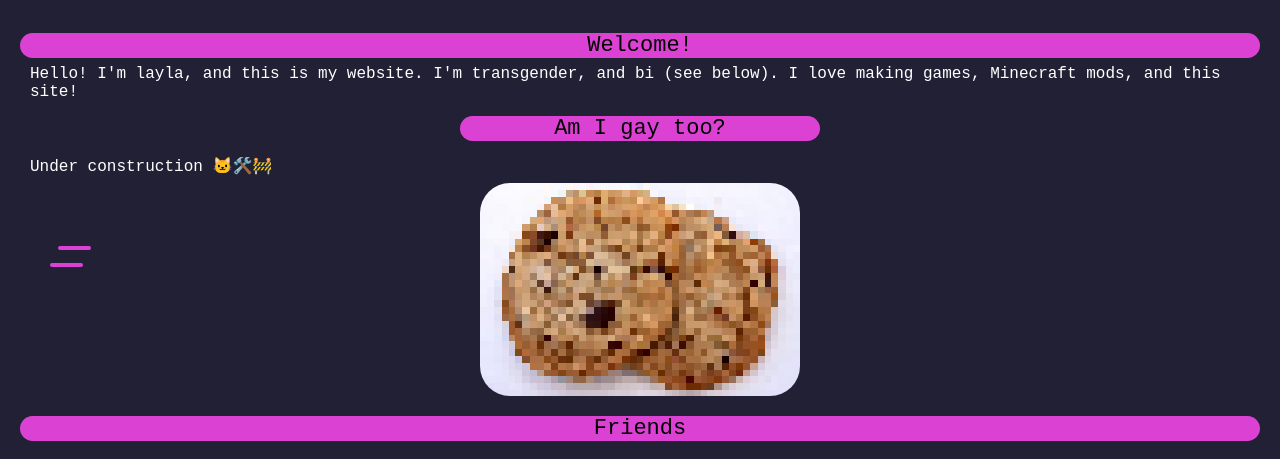
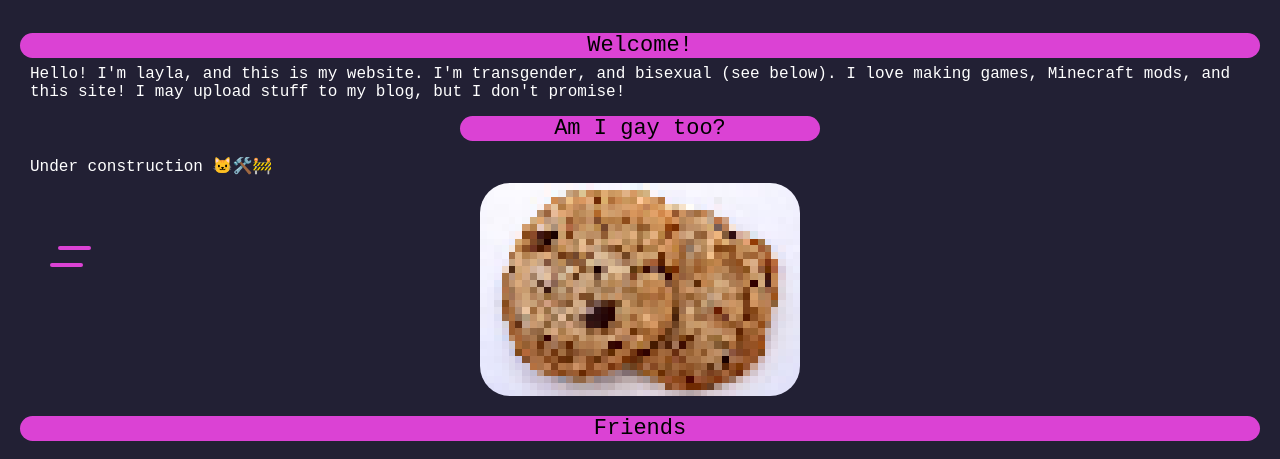
Before and after one commit to LaylaMeower/laylameower.github.io, a website built with Vite: page index.html in a window 1280 px wide. Shown: the top 459 px of the page. Built offline with nearby package versions, Linux system fonts and the light colour scheme; grey boxes are pictures that could not be loaded.

Commit message:
Fixed animation

```diff
--- a/index.html
+++ b/index.html
@@ -20,8 +20,11 @@
             <li>
                 <a href="https://layla.is-immensely.gay/">Home</a>
             </li>
+            <li>
+                <a href="https://layla.is-immensely.gay/Laylafied">Laylafied</a>
+            </li>
 
-            <li>&#60;|->> </li>
+            <li>&#60;|->></li>
 
             <li>
                 <a href="https://laylameower.tumblr.com/">Blog</a>
@@ -36,8 +39,12 @@
 
 <div class="title">Welcome!</div>
 
-<p>Hello! I'm layla, and this is my website. I'm transgender, and bi (see below). I love making games, Minecraft mods,
-    and this site!</p>
+<p>Hello!
+    I'm layla, and this is my website.
+    I'm transgender, and bisexual (see below).
+    I love making games, Minecraft mods,
+    and this site!
+    I may upload stuff to my blog, but I don't promise!</p>
 
 <div class="title button" id="isGay"
      onmouseenter="document.getElementById('isGay').innerText = 'Yes, as all things should be.'"
@@ -64,6 +71,5 @@
     </li>
 </ul>
 
-<script></script>
 </body>
 </html>
```
